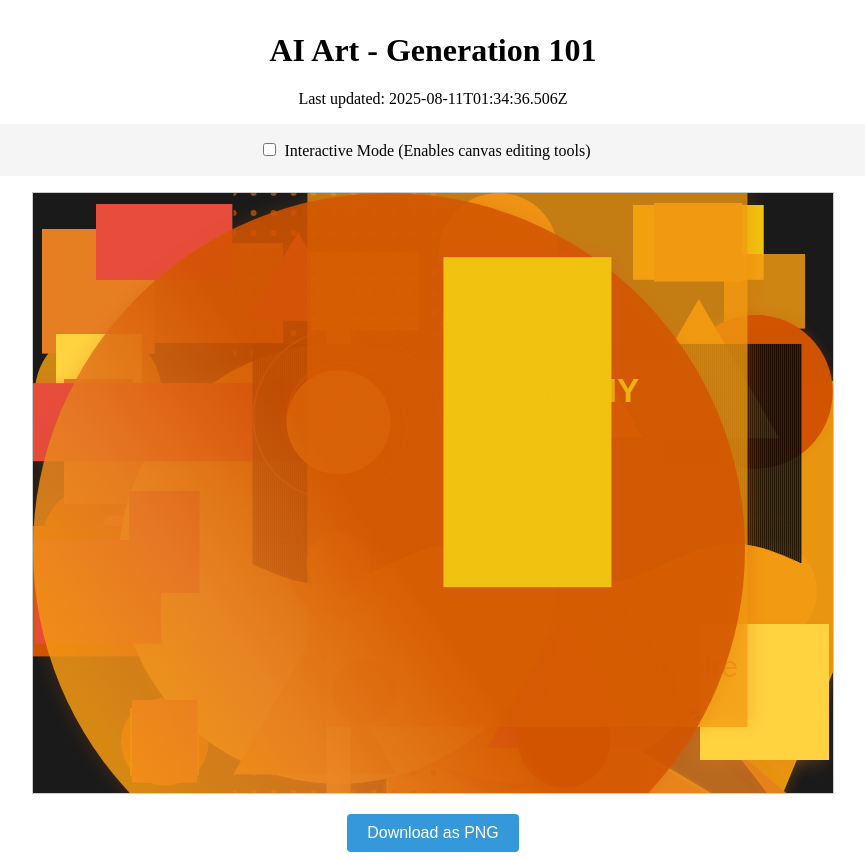
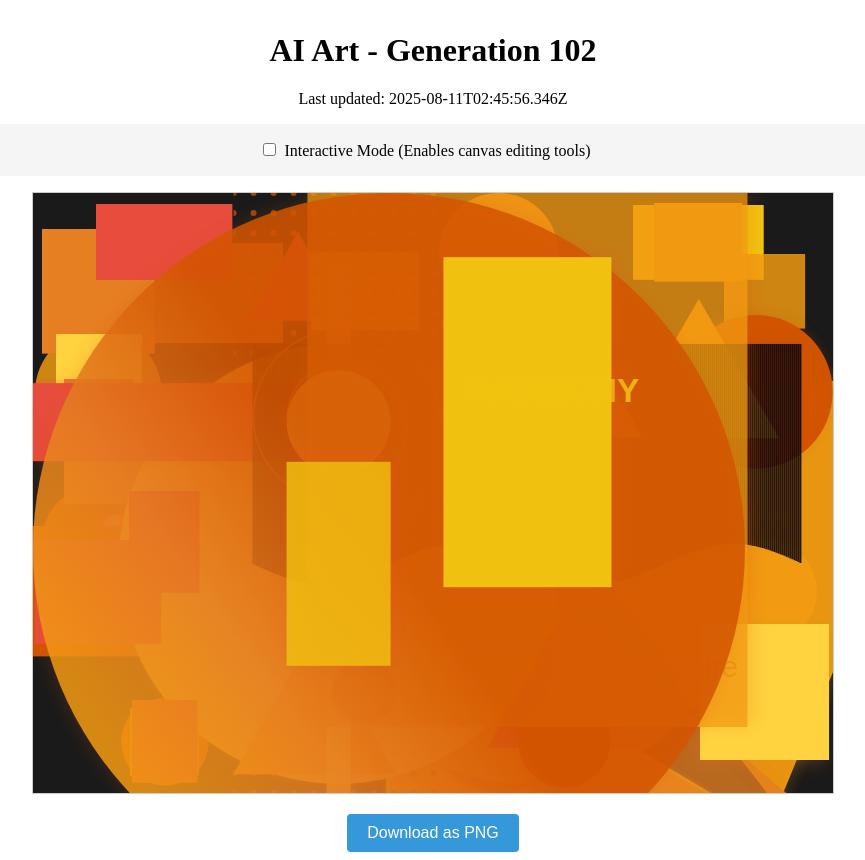
Before and after one commit to mcclowes/ai-art, a React (Vite) app: page / in a window 1280 px wide. Shown: the whole page, without its empty margins (207-1072 px from the left). Built offline with nearby package versions, Linux system fonts and the light colour scheme.

Commit message:
Improve artwork - Generation 102

```diff
--- a/src/artwork-state.ts
+++ b/src/artwork-state.ts
@@ -1225,9 +1225,36 @@ export const artworkState: ArtworkState = {
       },
       "opacity": 0.9763836280327836,
       "id": "gradient_rect_1754876076506"
+    },
+    {
+      "type": "rectangle",
+      "x": 253.56242274412858,
+      "y": 268.82818294190355,
+      "width": 104,
+      "height": 204,
+      "fillStyle": "#e74c3c",
+      "gradient": {
+        "type": "radial",
+        "colors": [
+          "#e74c3c",
+          "#f39c12",
+          "#f1c40f"
+        ],
+        "direction": 267.79752949180516,
+        "centerX": 0.6479709672998661,
+        "centerY": 0.30933443999817817
+      },
+      "shadow": {
+        "blur": 19.093563862619373,
+        "color": "#e74c3c40",
+        "offsetX": 2.9028704724413767,
+        "offsetY": -3.5772763251575213
+      },
+      "opacity": 0.7883661501146664,
+      "id": "gradient_rect_1754880356346"
     }
   ],
-  "generation": 101,
-  "lastUpdated": "2025-08-11T01:34:36.506Z",
+  "generation": 102,
+  "lastUpdated": "2025-08-11T02:45:56.346Z",
   "cycleStarted": "2025-08-06T21:05:04.268Z"
 };
```
